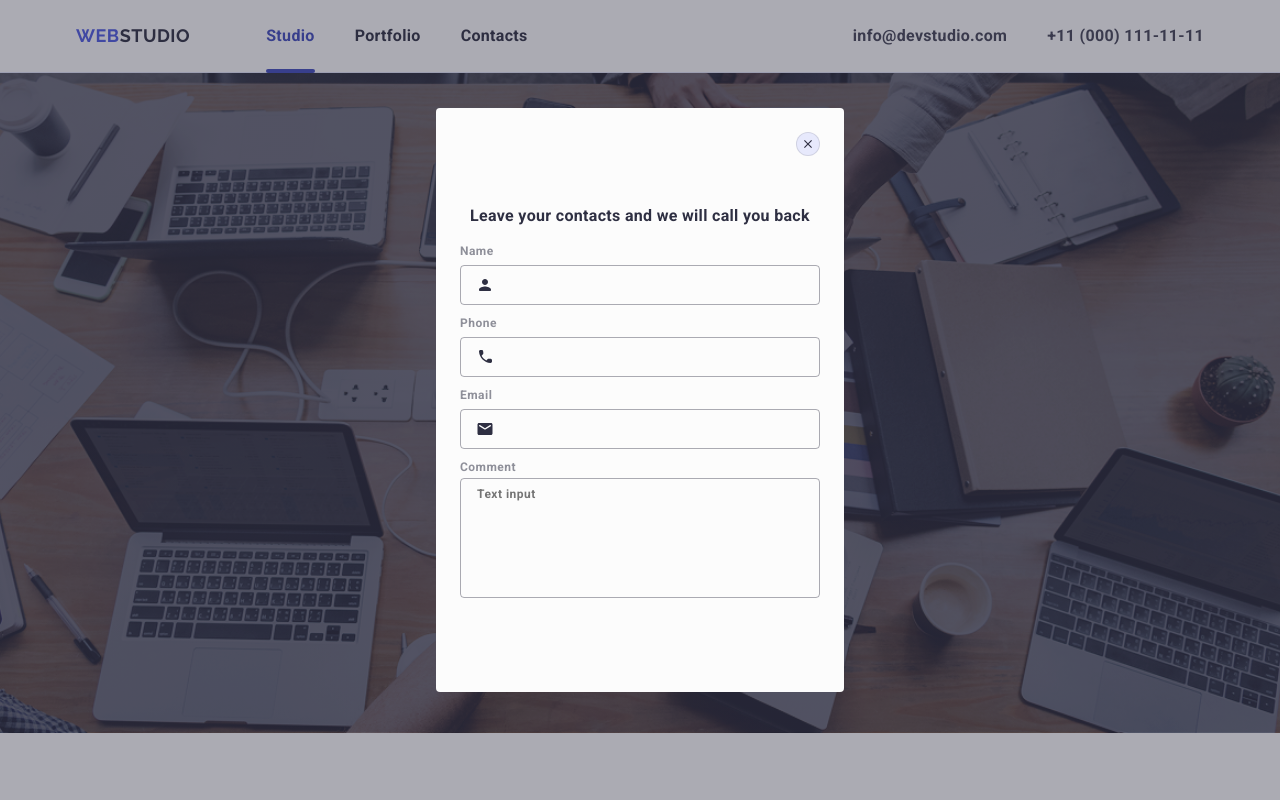
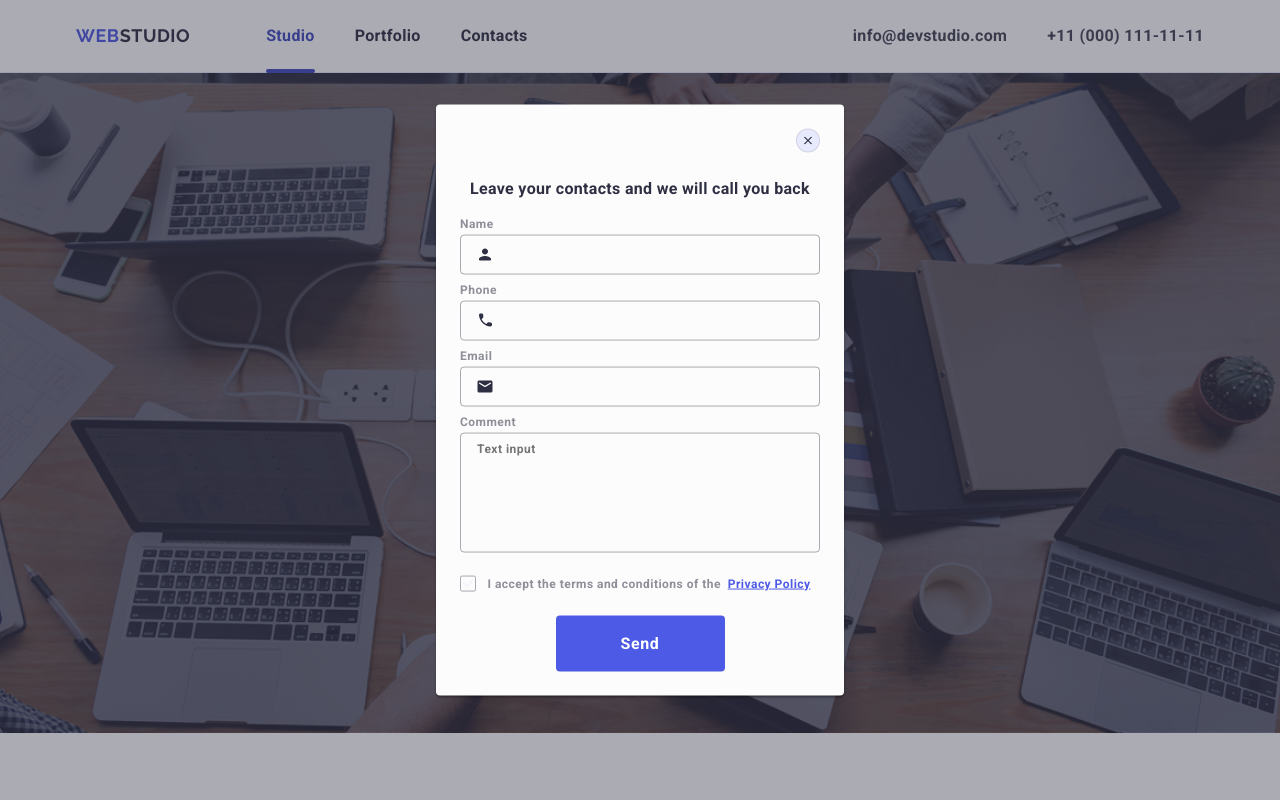
Before and after one commit to KaterynaKadts/goit-markup-hw-05, a plain HTML site: page index.html in a window 1280 px wide. Shown: the top 800 px of the page. Drawn offline with nearby package versions, Linux system fonts and the light colour scheme.

Commit message:
modal page

```diff
--- a/css/styles.css
+++ b/css/styles.css
@@ -574,9 +574,9 @@ margin-right: 120px;
 }
 
 .subscribe-input {
+  border: 1px solid #ffffff;
   width: 264px;
   height: 40px;
-  border: 1px solid rgba(255, 255, 255, 0.3);
   background-color: transparent;
   font-size: 12px;
   line-height: 2;
@@ -647,23 +647,27 @@ margin-right: 120px;
 
 
 .modal {
-    background-color:  #fcfcfc;
-    border-radius: 4px;
-    position: absolute;
-    width: 408px;
-    height: 584px;
-    padding: 24px;
-    overflow-y: auto;
-    transition: transform 250ms cubic-bezier(0.4, 0, 0.2, 1);
+  position: absolute;
+  top: 50%;
+  left: 50%;
+  transform: translate(-50%, -50%) scale(1);
+  width: 408px;
+  min-height: 584px;
+  background: #FCFCFC;
+  box-shadow: 0px 1px 1px rgba(0, 0, 0, 0.14), 0px 1px 3px rgba(0, 0, 0, 0.12), 0px 2px 1px rgba(0, 0, 0, 0.2);
+  border-radius: 4px;
+  padding: 72px 24px 24px 24px;
+  transition: transform 250ms cubic-bezier(0.4, 0, 0.2, 1);
 }
 
 
 .modal-close-btn {
     position: absolute;
-    border-radius: 100%;
+    cursor: pointer;
     background-color: #e7e9fc;
     border: 1px solid rgba(0, 0, 0, 0.1);
     padding: 0%;
+    border-radius: 50%;
     top: 24px;
     right: 24px;
     width: 24px;
@@ -671,19 +675,32 @@ margin-right: 120px;
     display: flex;
     align-items: center;
     justify-content: center;
-    transition: background-color 250ms cubic-bezier(0.4, 0, 0.2, 1), border 250ms cubic-bezier(0.4, 0, 0.2, 1);
+    transition: opacity 250ms cubic-bezier(0.4, 0, 0.2, 1), visibility 250ms cubic-bezier(0.4, 0, 0.2, 1);
 }
 
 .modal-title {
+  font-weight: 500;
+  font-size: 16px;
+  line-height: 1.5;
   text-align: center;
+  letter-spacing: 0.02em;
   color: #2E2F42;
   margin-bottom: 16px;
-  padding-top: 72px;
-  font-family: "Roboto", sans-serif;
-  font-weight: 500;
-  font-size: 16px;
-  line-height: 150%;
-  letter-spacing: 0.02em;
+}
+
+.modal-close-btn:hover,
+.modal-close-btn:focus {
+  background-color: #404BBF;
+  border: none;
+}
+
+.modal-close-icon {
+  transition: fill 250ms cubic-bezier(0.4, 0, 0.2, 1);
+}
+
+.modal-close-btn:hover .modal-close-icon,
+.modal-close-btn:focus .modal-close-icon {
+  fill: #FFFFFF;
 }
 
 .modal-field {
@@ -697,13 +714,12 @@ margin-right: 120px;
   line-height: 1.17;
   letter-spacing: 0.04em;
   color: #8E8F99;
-   font-weight: 400;
 }
 
 .input-wrap {
   position: relative;
-  padding: 3px 0px;
 }
+
 
 .modal-input {
   width: 100%;
@@ -711,10 +727,15 @@ margin-right: 120px;
   border: 1px solid rgba(46, 47, 66, 0.4);
   border-radius: 4px;
   background-color: transparent;
-  padding-left: 38px; /* Отступ слева для иконки */
+  padding-left: 38px;
   outline: transparent;
   transition: border-color 250ms cubic-bezier(0.4, 0, 0.2, 1);
 }
+
+.modal-input:focus {
+  border-color: #4D5AE5;
+}
+
 
 .modal-icon {
   position: absolute;
@@ -725,8 +746,12 @@ margin-right: 120px;
   transition: fill 250ms cubic-bezier(0.4, 0, 0.2, 1);
 }
 
+.modal-input:focus + .modal-icon {
+  fill: #4D5AE5;
+}
+
 .modal-field-comment {
-    margin-bottom: 16px;
+  margin-bottom: 16px;
 }
 
 .modal-textarea {
@@ -744,3 +769,78 @@ margin-right: 120px;
   resize: none;
   transition: border-color 250ms cubic-bezier(0.4, 0, 0.2, 1);
 }
+
+.modal-textarea:focus {
+  border-color: #4D5AE5;
+}
+
+.modal-field-checkbox {
+  margin-bottom: 24px;
+}
+
+.visually-hidden {
+  position: absolute;
+  width: 1px;
+  height: 1px;
+  margin: -1px;
+  border: 0;
+  padding: 0;
+  white-space: nowrap;
+  clip-path: inset(100%);
+  clip: rect(0 0 0 0);
+  overflow: hidden;
+}
+
+.check-text {
+  font-size: 12px;
+  line-height: 1.17;
+  letter-spacing: 0.04em;
+  color: #8E8F99;
+}
+
+.check-span {
+  width: 16px;
+  height: 16px;
+  border: 1px solid rgba(46, 47, 66, 0.4);
+  border-radius: 2px;
+  transition: background-color 250ms cubic-bezier(0.4, 0, 0.2, 1), border 250ms cubic-bezier(0.4, 0, 0.2, 1), fill 250ms cubic-bezier(0.4, 0, 0.2, 1);
+  display: inline-flex;
+  align-items: center;
+  justify-content: center;
+  fill: transparent;
+  margin-right: 8px;
+}
+
+.modal-check:checked + .check-text .check-span {
+  background-color: #404BBF;
+  border: none;
+  fill: #F4F4FD;
+}
+
+.privacy-link {
+  color: #4D5AE5;
+  text-decoration: underline;
+}
+
+.modal-send-btn {
+  display: block;
+  min-width: 169px;
+  height: 56px;
+  font-family: "Roboto", sans-serif;
+  font-size: 16px;
+  font-weight: 500;
+  line-height: 1.5;
+  letter-spacing: 0.04em;
+  color: #ffffff;
+  cursor: pointer;
+  background-color: #4D5AE5;
+  border: none;
+  border-radius: 4px;
+  margin: 0 auto;
+  transition: background-color 250ms cubic-bezier(0.4, 0, 0.2, 1);
+}
+
+.modal-send-btn:hover,
+.modal-send-btn:focus {
+  background-color: #404BBF;
+}
--- a/index.html
+++ b/index.html
@@ -366,7 +366,7 @@
          <div class="subscribe-container">
                             <p class="subscribe-title">Subscribe</p>
                             <form class="subscribe-form">
-                                <label>
+                                <label class="subscribe-label">
                                     <input type="email" name="email" class="subscribe-input" placeholder="E-mail"/>
                                 </label>
                                 <button type="submit" class="subscribe-button">
@@ -381,37 +381,37 @@
     <div class="backdrop" data-modal>
         <div class="modal">
             <button type="button" class="modal-close-btn" data-modal-open>
-                <svg class="modal-close-icon" width="8" hidht="8">
+                <svg class="modal-close-icon" width="8" height="8">
                     <use href="./images/icons.svg#icon-close" fill="#2E2F42"></use>
                 </svg>
             </button>
             <p class="modal-title">Leave your contacts and we will call you back</p>
             <form class="modal-form">
                 <div class="modal-field">
-                    <label class="modal-label">Name</label>
+                    <label for="user-name" class="modal-label">Name</label>
                 <div class="input-wrap">
-                    <input type="text" name="username" class="modal-input" id="username">
-                    <svg class="modal-icon" width="18" hight="18">
+                    <input type="text" name="user-name" class="modal-input" id="user-name">
+                    <svg class="modal-icon" width="18" height="24">
                         <use href="./images/icons.svg#icon-person"></use>
                     </svg>
                 </div>
                 </div>
 
                 <div class="modal-field">
-                    <label class="modal-label">Phone</label>
+                    <label for="user-phone" class="modal-label">Phone</label>
                     <div class="input-wrap">
-                        <input type="tel" name="userphone" class="modal-input" id="userphone">
-                        <svg class="modal-icon" width="18" hight="24">
+                        <input type="tel" name="user-phone" class="modal-input" id="user-phone">
+                        <svg class="modal-icon" width="18" height="24">
                             <use href="./images/icons.svg#icon-phone"></use>
                         </svg>
                     </div>
                 </div>
 
                 <div class="modal-field">
-                    <label class="modal-label">Email</label>
+                    <label for="user-email" class="modal-label">Email</label>
                     <div class="input-wrap">
-                        <input type="email" name="useremail" class="modal-input" id="useremail">
-                        <svg class="modal-icon" width="18" hight="24">
+                        <input type="email" name="user-email" class="modal-input" id="user-email">
+                        <svg class="modal-icon" width="18" height="24">
                             <use href="./images/icons.svg#icon-email"></use>
                         </svg>
                     </div>
@@ -422,8 +422,27 @@
         <textarea name="user-comment" id="user-comment" class="modal-textarea" placeholder="Text input"></textarea>
       </div>
 
+      <div class="modal-field-checkbox">
+        <input
+          type="checkbox"
+          name="user-privacy"
+          id="user-privacy"
+          class="modal-check visually-hidden"
+          value="true"
+        >
+        <label for="user-privacy" class="check-text">
+          <span class="check-span">
+            <svg class="check-icon" width="10" height="8">
+              <use href="./images/icons.svg#icon-check"></use>
+            </svg>
+          </span>
+          I accept the terms and conditions of the&nbsp;
+          <a href="" class="privacy-link">Privacy Policy</a>
+        </label>
+      </div>
 
-
+      <button type="submit" class="modal-send-btn">Send</button>
+    </form>
 
         </div>
         </div>
```
